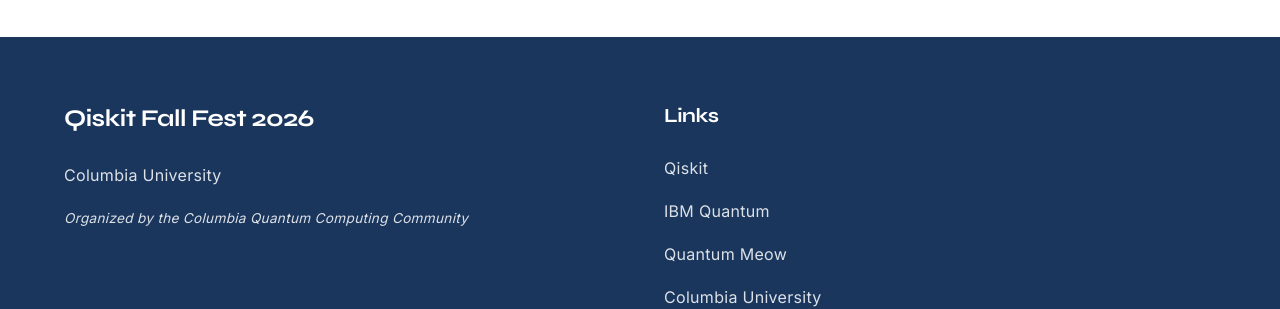
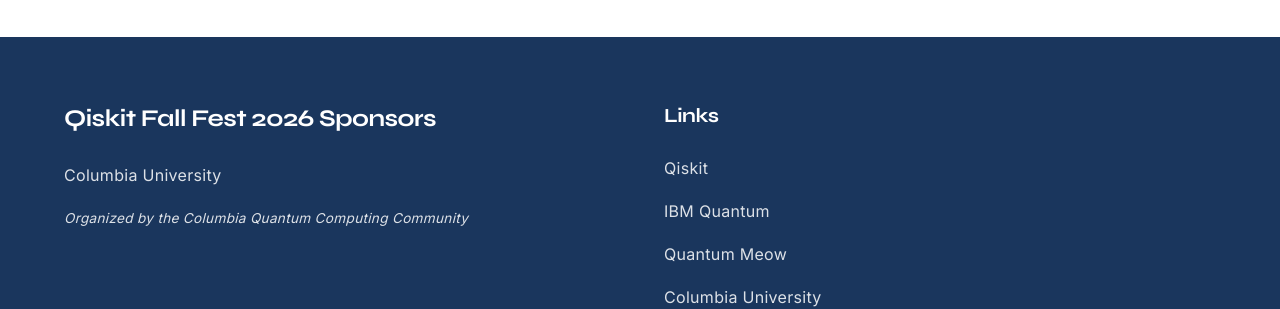
Before and after one commit to QuantumMeow/columbia-qiskit-fall-fest-2026, a Jekyll site: the page built from index.md, in a window 1280 px wide and 900 px high, scrolled down 2396 px. Shown: the part 403-712 px from the top of the window. Built offline with Jekyll 4.4.1, drawn with Linux system fonts in a browser that asks for light colours.

Commit message:
Update footer.html

```diff
--- a/_includes/footer.html
+++ b/_includes/footer.html
@@ -2,7 +2,7 @@
     <div class="footer-container">
         <div class="footer-content">
             <div class="footer-section">
-                <h3>Qiskit Fall Fest 2026</h3>
+                <h3>Qiskit Fall Fest 2026 Sponsors</h3>
                 <p>Columbia University</p>
                 <p class="footer-note">Organized by the Columbia Quantum Computing Community</p>
             </div>
```
